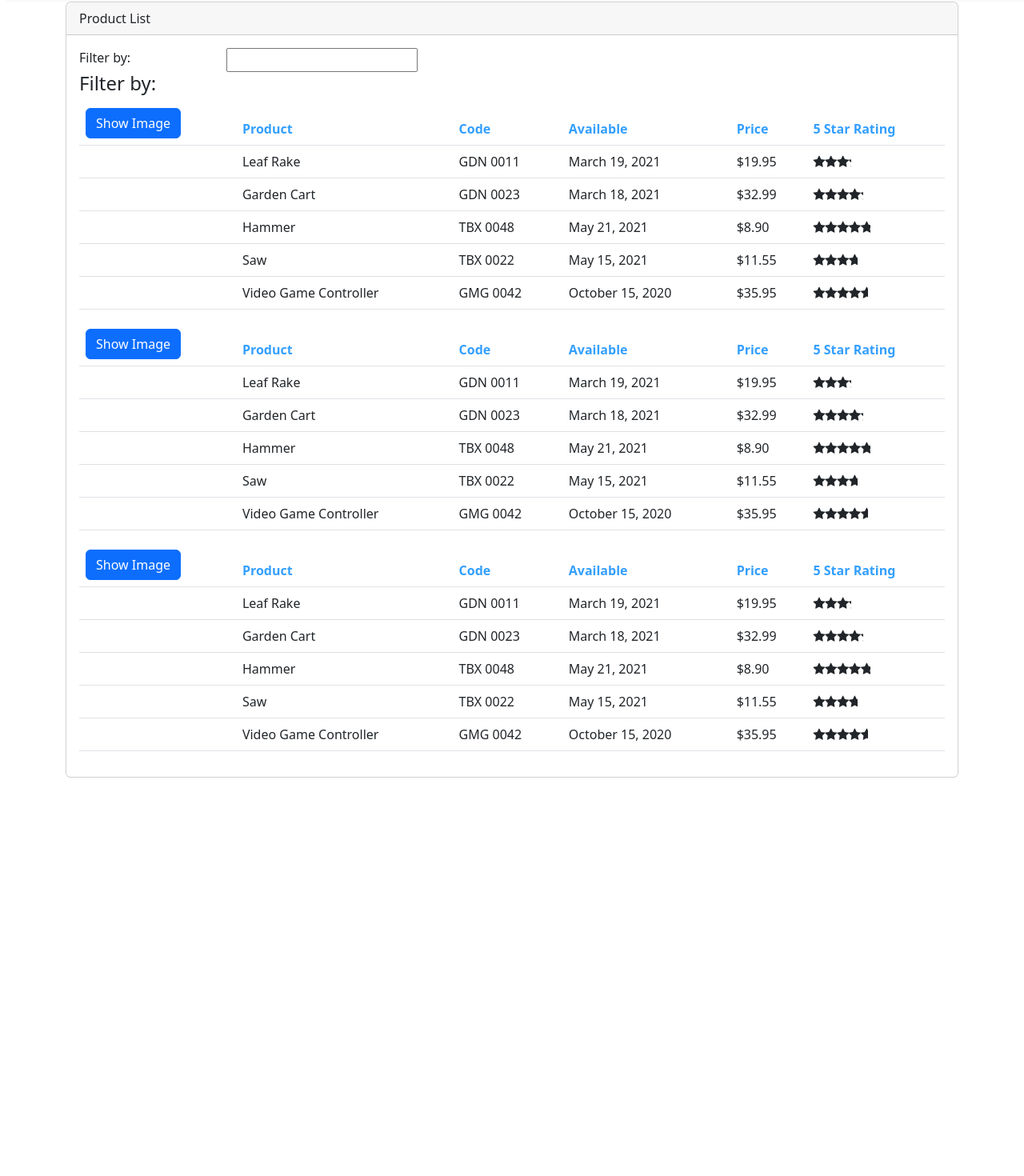
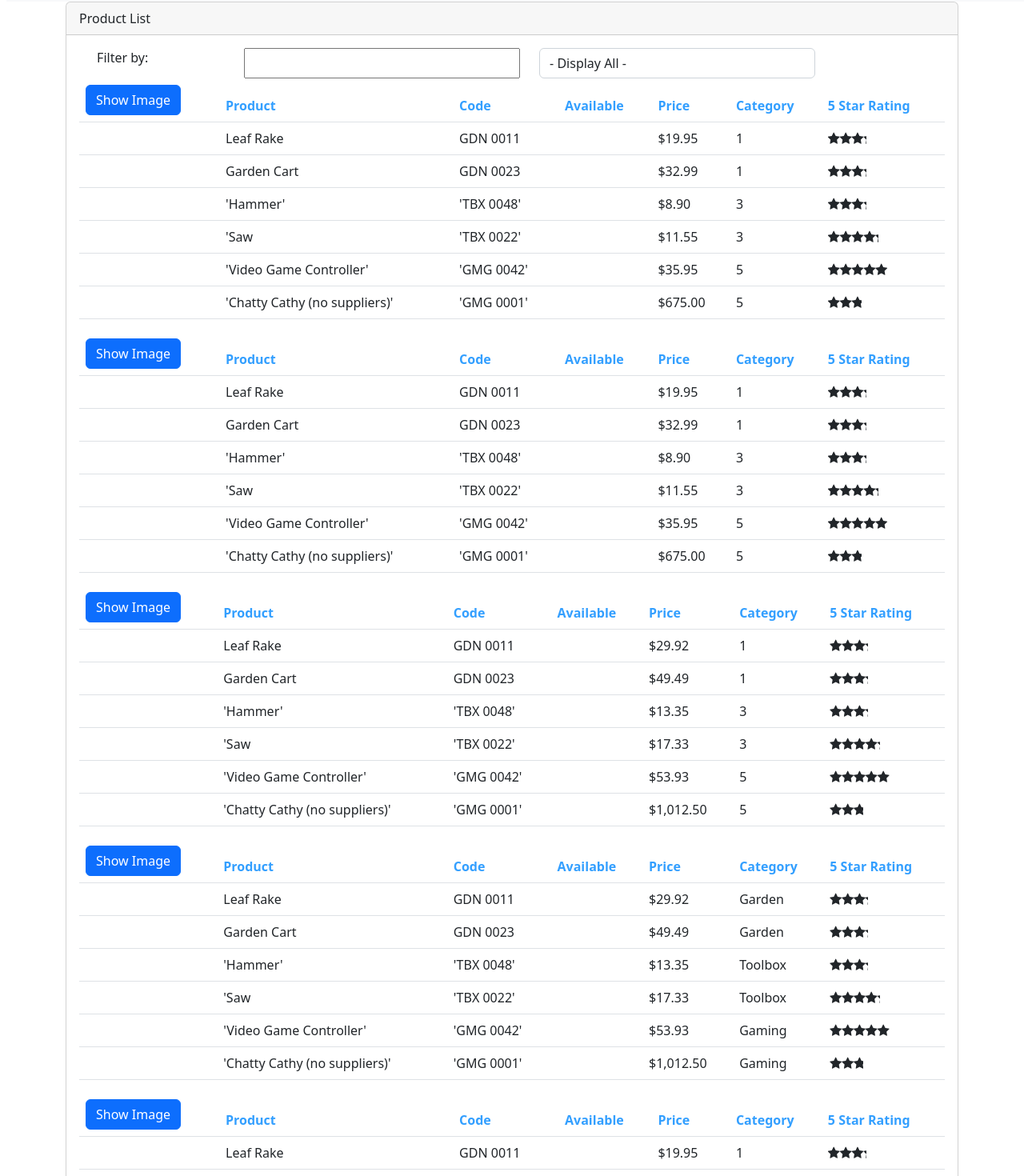
Before and after one commit to Mrijv/shop-app, an Angular app: page /products in a window 1280 px wide. Shown: the part 57-1527 px from the top of the page at 80% size. Before the commit the page ends 1029 px from the top, so only its background shows below. Built offline with nearby package versions, Linux system fonts and the light colour scheme.

Commit message:
Add filtering the table by emiting a BehaviourSubject action

```diff
--- /dev/null
+++ b/src/app/Category/category.service.ts
@@ -0,0 +1,32 @@
+import { HttpClient, HttpErrorResponse } from "@angular/common/http";
+import { Injectable } from "@angular/core";
+import { catchError, Observable, throwError } from "rxjs";
+import { ICategory } from "./category";
+
+@Injectable({
+    providedIn:'root'
+})
+export class CategoryService{
+    private productCategoriesUrl = 'assets/api/categories/categories.json';
+
+    categories$ = this.http.get<ICategory[]>(this.productCategoriesUrl)
+        .pipe(
+            catchError(this.handleError)
+        );
+
+    constructor(private http: HttpClient){}
+
+    private handleError(err: HttpErrorResponse) : Observable<never> {
+        let errorMessage: string;
+
+        if(err.error instanceof ErrorEvent)
+        {
+            errorMessage = `An error occurred: ${err.error.message}`;
+        }else{
+            errorMessage = `Backend returned code ${err.status}: ${err.message}`;
+        }
+
+        console.error(err);
+        return throwError(() => errorMessage);
+    }
+}
--- /dev/null
+++ b/src/app/Category/category.ts
@@ -0,0 +1,4 @@
+export interface ICategory{
+    id: number,
+    name: string
+}
--- a/src/app/products/product-list.component.css
+++ b/src/app/products/product-list.component.css
@@ -5,4 +5,10 @@ img.product {
 
 thead {
     color: #339FFF;
-  }
+}
+
+input {
+    width: 100%;
+    height: 100%;
+    margin: auto;
+}
--- a/src/app/products/product-list.component.html
+++ b/src/app/products/product-list.component.html
@@ -4,14 +4,17 @@
     </div>
     <div class="card-body">
         <div class="row">
-            <div class="col-md-2">Filter by: </div>
+            <div class="col-md-2" style="margin-left: 2%;">Filter by: </div>
             <div class="col-md-4">
                 <input type="text" [(ngModel)]="listFilter"/>
             </div>
-        </div>
-        <div class="row">
-            <div class="col-md-6">
-                <h4>Filter by: {{listFilter}}</h4>
+            <div class="col-md-4">
+            <select class="form-control" (change)="onSelected($any($event.target).value)">
+                <option value="0">- Display All -</option>
+                <option *ngFor="let category of categories$ | async"
+                    [value]="category.id">{{ category.name }}
+                </option>
+            </select>
             </div>
         </div>
         <div class="table-responsive">
@@ -27,6 +30,7 @@
                     <th>Code</th>
                     <th>Available</th>
                     <th>Price</th>
+                    <th>Category</th>
                     <th>5 Star Rating</th>
                 </tr>
             </thead>
@@ -40,6 +44,7 @@
                     <td>{{ product.productCode | convertToSpaces:'-' }}</td>
                     <td>{{ product.releaseDate }}</td>
                     <td>{{ product.price | currency:'USD':'symbol':'1.2-2'}}</td>
+                    <td>{{ product.categoryId }}</td>
                     <td><app-star [starRating]="{ productId: product.productId, rating: product.starRating }"
                         (ratingClicked)="onRatingClicked($event)">
                     </app-star></td>
@@ -58,6 +63,7 @@
                     <th>Code</th>
                     <th>Available</th>
                     <th>Price</th>
+                    <th>Category</th>
                     <th>5 Star Rating</th>
                 </tr>
             </thead>
@@ -71,6 +77,7 @@
                     <td>{{ product.productCode | convertToSpaces:'-' }}</td>
                     <td>{{ product.releaseDate }}</td>
                     <td>{{ product.price | currency:'USD':'symbol':'1.2-2'}}</td>
+                    <td>{{ product.categoryId }}</td>
                     <td><app-star [starRating]="{ productId: product.productId, rating: product.starRating }"
                         (ratingClicked)="onRatingClicked($event)">
                     </app-star></td>
@@ -89,11 +96,12 @@
                     <th>Code</th>
                     <th>Available</th>
                     <th>Price</th>
+                    <th>Category</th>
                     <th>5 Star Rating</th>
                 </tr>
             </thead>
             <tbody>
-                <tr *ngFor="let product of filteredProducts">
+                <tr *ngFor="let product of products">
                     <td>
                         <img class="product" *ngIf="showImage" [src]="product.imageUrl"
                         [title]="product.productName">
@@ -102,6 +110,73 @@
                     <td>{{ product.productCode | convertToSpaces:'-' }}</td>
                     <td>{{ product.releaseDate }}</td>
                     <td>{{ product.price | currency:'USD':'symbol':'1.2-2'}}</td>
+                    <td>{{ product.categoryId }}</td>
+                    <td><app-star [starRating]="{ productId: product.productId, rating: product.starRating }"
+                        (ratingClicked)="onRatingClicked($event)">
+                    </app-star></td>
+                </tr>
+            </tbody>
+        </table>
+        <table class="table" *ngIf="products4$ | async as products">
+            <thead>
+                <tr>
+                    <th>
+                        <button class="btn btn-primary" (click)="toggleImage()">
+                            {{toggleImageTextBtn}}
+                        </button>
+                    </th>
+                    <th>Product</th>
+                    <th>Code</th>
+                    <th>Available</th>
+                    <th>Price</th>
+                    <th>Category</th>
+                    <th>5 Star Rating</th>
+                </tr>
+            </thead>
+            <tbody>
+                <tr *ngFor="let product of products">
+                    <td>
+                        <img class="product" *ngIf="showImage" [src]="product.imageUrl"
+                        [title]="product.productName">
+                    </td>
+                    <td [routerLink]="['/products', product.productId]">{{ product.productName }}</td>
+                    <td>{{ product.productCode | convertToSpaces:'-' }}</td>
+                    <td>{{ product.releaseDate }}</td>
+                    <td>{{ product.price | currency:'USD':'symbol':'1.2-2'}}</td>
+                    <td>{{ product.category }}</td>
+                    <td><app-star [starRating]="{ productId: product.productId, rating: product.starRating }"
+                        (ratingClicked)="onRatingClicked($event)">
+                    </app-star></td>
+                </tr>
+            </tbody>
+        </table>
+        <table class="table" *ngIf="products5$ | async as products">
+            <thead>
+                <tr>
+                    <th>
+                        <button class="btn btn-primary" (click)="toggleImage()">
+                            {{toggleImageTextBtn}}
+                        </button>
+                    </th>
+                    <th>Product</th>
+                    <th>Code</th>
+                    <th>Available</th>
+                    <th>Price</th>
+                    <th>Category</th>
+                    <th>5 Star Rating</th>
+                </tr>
+            </thead>
+            <tbody>
+                <tr *ngFor="let product of products">
+                    <td>
+                        <img class="product" *ngIf="showImage" [src]="product.imageUrl"
+                        [title]="product.productName">
+                    </td>
+                    <td [routerLink]="['/products', product.productId]">{{ product.productName }}</td>
+                    <td>{{ product.productCode | convertToSpaces:'-' }}</td>
+                    <td>{{ product.releaseDate }}</td>
+                    <td>{{ product.price | currency:'USD':'symbol':'1.2-2'}}</td>
+                    <td>{{ product.categoryId }}</td>
                     <td><app-star [starRating]="{ productId: product.productId, rating: product.starRating }"
                         (ratingClicked)="onRatingClicked($event)">
                     </app-star></td>
--- a/src/app/products/product-list.component.ts
+++ b/src/app/products/product-list.component.ts
@@ -1,5 +1,6 @@
 import { ChangeDetectionStrategy, Component, OnDestroy, OnInit } from '@angular/core';
-import { catchError, EMPTY, Observable, of, Subscription, tap } from 'rxjs';
+import { BehaviorSubject, catchError, combineLatest, EMPTY, map, Observable, of, startWith, Subject, Subscription, tap } from 'rxjs';
+import { CategoryService } from '../Category/category.service';
 import { IProductRating } from '../model/productRating';
 import { IProduct } from './product';
 import { ProductService } from './product.service';
@@ -11,33 +12,60 @@ import { ProductService } from './product.service';
   changeDetection: ChangeDetectionStrategy.OnPush
 })
 export class ProductListComponent implements OnInit, OnDestroy {
+  private categorySelectedSubject = new Subject<number>();
+  categorySelectedAction$ = this.categorySelectedSubject.asObservable()
+    .pipe(
+      startWith(0)
+    );
+
+  private filteringProjectsSubject = new BehaviorSubject<string>("");
+  filteringProductsAction$ = this.filteringProjectsSubject.asObservable();
+
   private _listFilter: string = '';
-  get listFilter(){
+  get listFilter() {
     return this._listFilter;
   }
-  set listFilter(value: string){
+  set listFilter(value: string) {
     this._listFilter = value;
     this.filteredProducts = this.performFilter(value);
+    this.filteringProjectsSubject.next(value);
   }
   pageTitle: string = "Product List";
 
   products: IProduct[] = [];
   products2$: Observable<IProduct[]> | undefined;
-  products3$ = this.productService.products3$.pipe(
-    tap<IProduct[]>(productss => this.filteredProducts = productss),
-    catchError(err =>{
+  products3$ = this.productService.products3$
+    .pipe(
+      map(arrayOfProducts =>
+        arrayOfProducts.map(product => ({
+          ...product,
+          price: product.price ? product.price * 1.5 : 0,
+          searchKey: [product.productName]
+        }) as IProduct)),
+      catchError(err => {
         this.errorMessage = err;
         return EMPTY;
       })
     ); //ngOnInit could be deleted when use this option
 
+  //products4$ = this.productService.products4$;
+
+  products4$ = combineLatest([
+    this.productService.products4$,
+    this.filteringProductsAction$
+  ]).pipe(
+    map(([productsToDisplay, filterStr]) => {
+      filterStr = filterStr.toLocaleLowerCase()
+      return productsToDisplay.filter(product => filterStr ? product.productName.toLocaleLowerCase().includes(filterStr) : true)
+    }));
+
   showImage: boolean = false;
   toggleImageTextBtn: string = "Show Image";
-  filteredProducts: IProduct[]=[];
+  filteredProducts: IProduct[] = [];
   errorMessage: string = '';
   sub!: Subscription;
 
-  constructor(private productService: ProductService){}
+  constructor(private productService: ProductService, private categoryService: CategoryService) { }
 
   ngOnInit(): void {
     this.sub = this.productService.getProducts()
@@ -52,32 +80,56 @@ export class ProductListComponent implements OnInit, OnDestroy {
     this.products2$ = this.productService.getProducts()
       .pipe(
         tap<IProduct[]>(productss => this.filteredProducts = productss),
-      catchError(err =>{
+        catchError(err => {
           this.errorMessage = err;
           return EMPTY;
         })
       );
   }
 
+  categories$ = this.categoryService.categories$.pipe(
+    catchError(err => {
+      this.errorMessage = err;
+      return EMPTY;
+    })
+  );
+
+  onSelected(categoryId: string): void {
+    this.categorySelectedSubject.next(+categoryId);
+    console.log(+categoryId);
+  }
+
+  products5$ = combineLatest([
+    this.productService.products3$,
+    this.categorySelectedAction$
+  ]).pipe(
+    map(([anotherProducts, categoryId]) =>
+      anotherProducts.filter(product => categoryId ? product.categoryId === categoryId : true)
+    ),
+    catchError(err => {
+      this.errorMessage = err;
+      return EMPTY;
+    })
+  );
+
   performFilter(filterBy: string): IProduct[] {
     filterBy = filterBy.toLocaleLowerCase();
+
     return this.products.filter((product: IProduct) =>
       product.productName.toLocaleLowerCase().includes(filterBy));
   }
 
   toggleImage(): void {
     this.showImage = !this.showImage;
-    if(this.showImage==true)
-    {
+    if (this.showImage == true) {
       this.toggleImageTextBtn = "Hide image";
     }
-    else
-    {
+    else {
       this.toggleImageTextBtn = "Show Image";
     }
   }
 
-  onRatingClicked(newRating: IProductRating): void{
+  onRatingClicked(newRating: IProductRating): void {
     //set rationg to the corresponding IProduct - it can't be setter and getter, more like observable?
     console.log(`${newRating.rating}`);
   }
--- a/src/app/products/product.service.ts
+++ b/src/app/products/product.service.ts
@@ -1,6 +1,7 @@
 import { HttpClient, HttpErrorResponse } from '@angular/common/http';
 import { Injectable } from '@angular/core';
-import { catchError, Observable, throwError } from 'rxjs';
+import { catchError, combineLatest, map, Observable, tap, throwError } from 'rxjs';
+import { CategoryService } from '../Category/category.service';
 import { IProduct } from './product';
 
 @Injectable({
@@ -8,7 +9,7 @@ import { IProduct } from './product';
 })
 export class ProductService {
   private productUrl: string = 'assets/api/products/products.json';
-  constructor(private http: HttpClient) { }
+  constructor(private http: HttpClient, private categoryService: CategoryService) { }
 
   getProducts(): Observable<IProduct[]>{
     return this.http.get<IProduct[]>(this.productUrl)
@@ -22,6 +23,20 @@ export class ProductService {
     catchError(this.handleError)
   );
 
+  products4$ = combineLatest([
+    this.products3$,
+    this.categoryService.categories$
+  ]).pipe(
+    map(([products, categories]) =>
+    products.map(product => ({
+      ...product,
+      price: product.price ? product.price * 1.5 : 0,
+      category: categories.find(c => product.categoryId === c.id)?.name,
+      searchKey: [product.productName]
+    } as IProduct))
+  ),
+  );
+
   private handleError(err: HttpErrorResponse): Observable<never> {
     let errorMessage = '';
     if (err.error instanceof ErrorEvent) {
--- a/src/app/products/product.ts
+++ b/src/app/products/product.ts
@@ -7,4 +7,9 @@ export interface IProduct {
     description: string;
     starRating: number;
     imageUrl: string;
+    categoryId?: number;
+    category?: string;
+    quantityInStock?: number;
+    searchKey?: string[];
+    supplierIds?: number[];
   }
--- /dev/null
+++ b/src/assets/api/categories/categories.json
@@ -0,0 +1,14 @@
+[
+    {
+        "id": 1,
+        "name": "Garden"
+    },
+    {
+        "id": 3,
+        "name": "Toolbox"
+    },
+    {
+        "id": 5,
+        "name": "Gaming"
+    }
+]
--- a/src/assets/api/products/products.json
+++ b/src/assets/api/products/products.json
@@ -1,52 +1,73 @@
 [
   {
-    "productId": 1,
+    "id": 1,
     "productName": "Leaf Rake",
     "productCode": "GDN-0011",
-    "releaseDate": "March 19, 2021",
-    "description": "Leaf rake with 48-inch wooden handle.",
+    "description": "Leaf rake with 48-inch wooden handle",
     "price": 19.95,
+    "categoryId": 1,
     "starRating": 3.2,
+    "quantityInStock": 15,
+    "supplierIds": [1, 2],
     "imageUrl": "assets/images/trailShoes.jpg"
   },
   {
-    "productId": 2,
+    "id": 2,
     "productName": "Garden Cart",
     "productCode": "GDN-0023",
-    "releaseDate": "March 18, 2021",
     "description": "15 gallon capacity rolling garden cart",
     "price": 32.99,
-    "starRating": 4.2,
+    "categoryId": 1,
+    "starRating": 3.2,
+    "quantityInStock": 2,
+    "supplierIds": [3, 4],
     "imageUrl": "assets/images/trailShoes.jpg"
   },
   {
-    "productId": 5,
-    "productName": "Hammer",
-    "productCode": "TBX-0048",
-    "releaseDate": "May 21, 2021",
-    "description": "Curved claw steel hammer",
+    "id": 5,
+    "productName": "'Hammer'",
+    "productCode": "'TBX-0048'",
+    "description": "'Curved claw steel hammer'",
     "price": 8.9,
-    "starRating": 4.8,
+    "categoryId": 3,
+    "starRating": 3.2,
+    "quantityInStock": 8,
+    "supplierIds": [5, 6],
     "imageUrl": "assets/images/trailShoes.jpg"
   },
   {
-    "productId": 8,
-    "productName": "Saw",
-    "productCode": "TBX-0022",
-    "releaseDate": "May 15, 2021",
-    "description": "15-inch steel blade hand saw",
+    "id": 8,
+    "productName": "'Saw",
+    "productCode": "'TBX-0022'",
+    "description": "'15-inch steel blade hand saw'",
     "price": 11.55,
-    "starRating": 3.7,
+    "categoryId": 3,
+    "starRating": 4.2,
+    "quantityInStock": 6,
+    "supplierIds": [7, 8],
     "imageUrl": "assets/images/trailShoes.jpg"
   },
   {
-    "productId": 10,
-    "productName": "Video Game Controller",
-    "productCode": "GMG-0042",
-    "releaseDate": "October 15, 2020",
-    "description": "Standard two-button video game controller",
+    "id": 10,
+    "productName":" 'Video Game Controller'",
+    "productCode": "'GMG-0042'",
+    "description": "'Standard two-button video game controller'",
     "price": 35.95,
-    "starRating": 4.6,
+    "categoryId": 5,
+    "starRating": 5,
+    "quantityInStock": 12,
+    "supplierIds": [9, 10],
+    "imageUrl": "assets/images/trailShoes.jpg"
+  },
+  {
+    "id": 13,
+    "productName": "'Chatty Cathy (no suppliers)'",
+    "productCode": "'GMG-0001'",
+    "description": "'Doll from the 1960s'",
+    "price": 675.00,
+    "categoryId": 5,
+    "starRating": 2.8,
+    "quantityInStock": 0,
     "imageUrl": "assets/images/trailShoes.jpg"
   }
 ]
```
Lines whose indentation alone changed are shown as unchanged.
